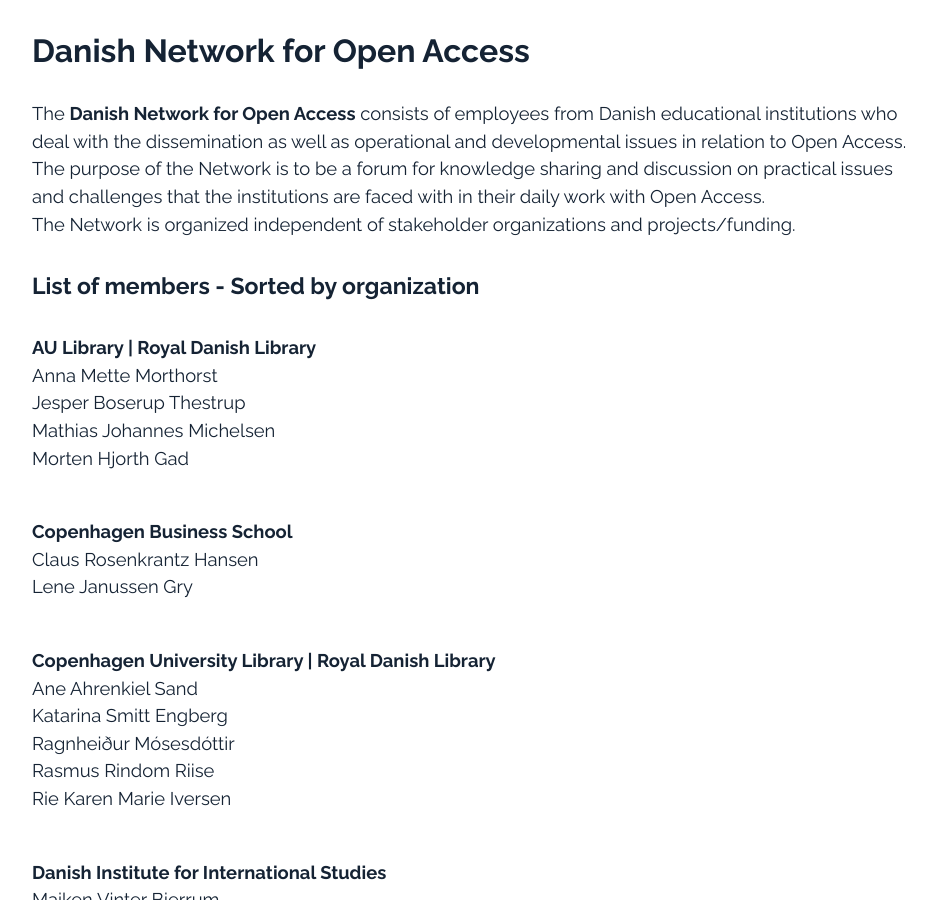
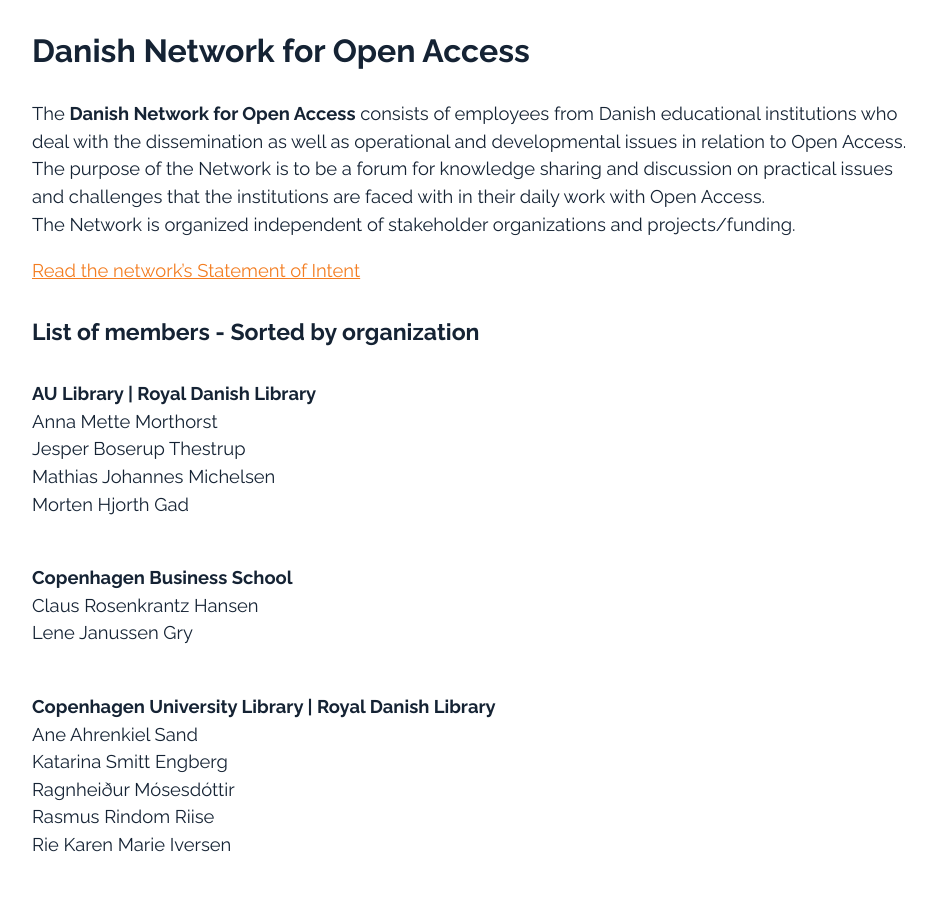
Before and after one commit to openaccess-dk/openaccess-dk.github.io, a Jekyll site: the page built from index.md, in a window 1280 px wide and 900 px high, scrolled down 322 px. Shown: the whole window, without its empty margins (168-1104 px from the left). Built offline with Jekyll 4.4.1, drawn with Linux system fonts in a browser that asks for light colours.

Commit message:
Update index.md

```diff
--- a/index.md
+++ b/index.md
@@ -11,6 +11,9 @@
 The purpose of the Network is to be a forum for knowledge sharing and discussion on practical issues and challenges
 that the institutions are faced with in their daily work with Open Access.<br/>
 The Network is organized independent of stakeholder organizations and projects/funding.
+
+<a href="https://kub.kb.dk/ld.php?content_id=34824666" target="_blank"> Read the network's Statement of Intent </a>
+
 
 #### List of members - Sorted by organization
 
```
